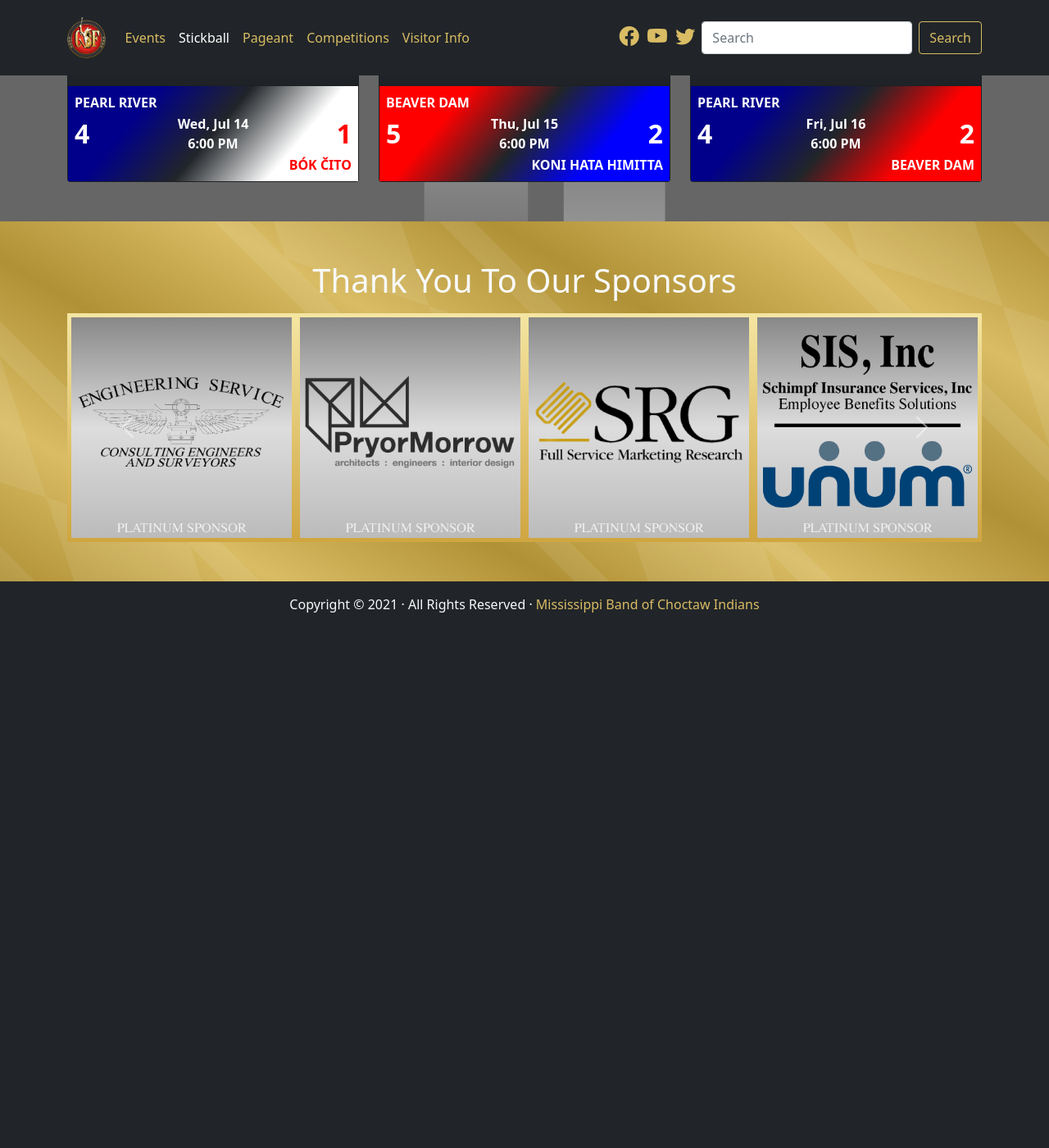
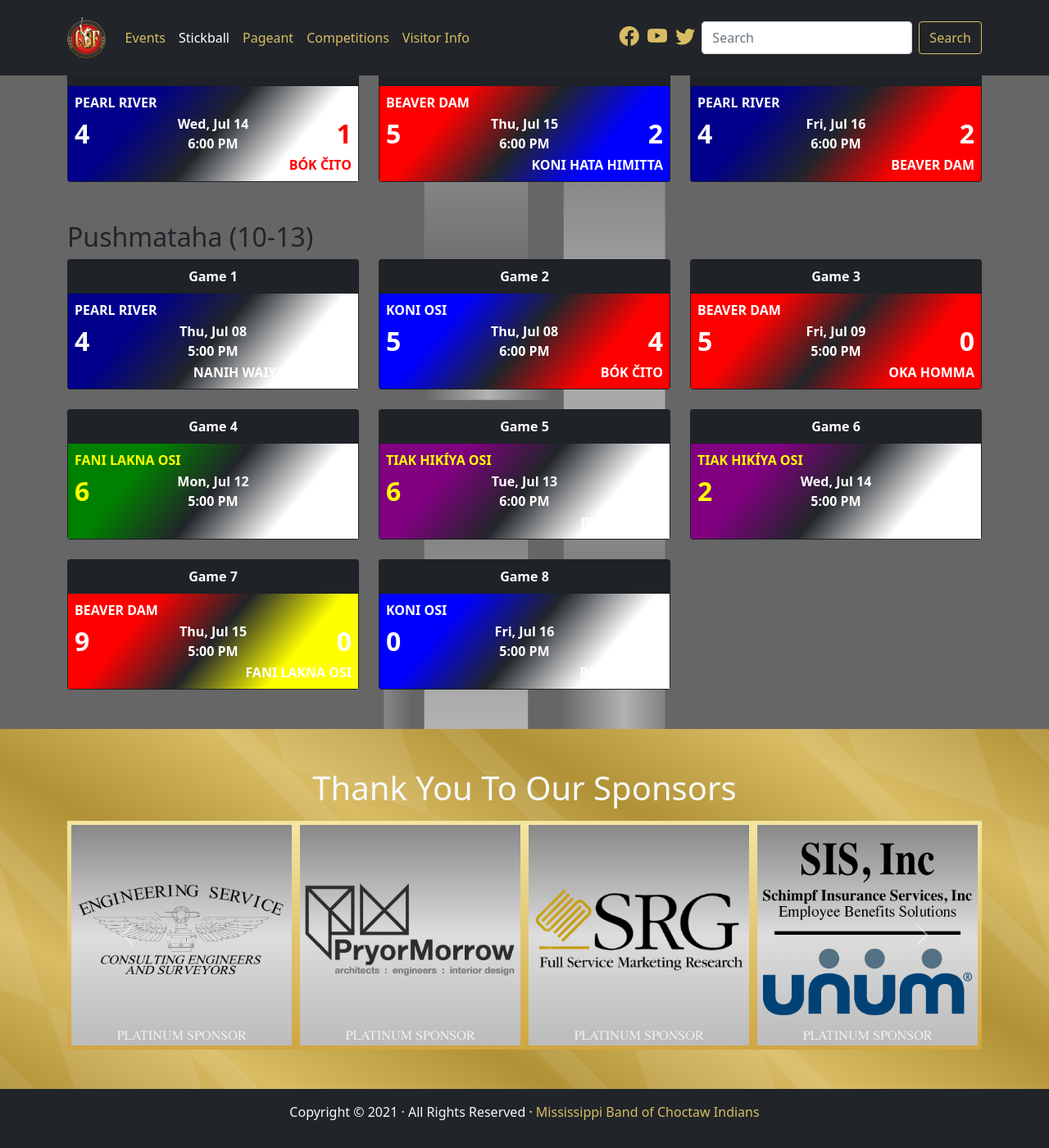
Before and after one commit to smattera/smattera.github.io, a Jekyll site: the page built from stickball/index.md, in a window 1280 px wide and 1400 px high, scrolled down 2402 px. Shown: the whole window at 82% size. Built offline with Jekyll 4.4.1, drawn with Linux system fonts in a browser that asks for light colours; nearby versions of some CDN libraries; before the commit the page ends 3183 px from its top, so only the background shows below that.

Commit message:
Update stickball.html

```diff
--- a/_includes/stickball.html
+++ b/_includes/stickball.html
@@ -48,5 +48,18 @@
       {% include game.html g="5" d="Thu, Jul 15" hr="6:00 PM" t1="BEAVER DAM" t1c="red" t1c2="white" t1s="5" t2="KONI HATA HIMITTA" t2c="blue" t2c2="white" t2s="2" %}
       {% include game.html g="6" d="Fri, Jul 16" hr="6:00 PM" t1="PEARL RIVER" t1c="darkblue" t1c2="white" t1s="4" t2="BEAVER DAM" t2c="red" t2c2="white" t2s="2" %}
     </div>
+
+    <h2 class="text-start pt-5">Pushmataha (10-13)</h2>
+    <div class="row row-cols-1 row-cols-md-2 row-cols-lg-3 g-4">
+      {% include game.html g="1" d="Thu, Jul 08" hr="5:00 PM" t1="PEARL RIVER" t1c="darkblue" t1c2="white" t1s="4" t2="NANIH WAIYA ATTITUDE" t2c="black" t2c="white" t2s="1" %}
+      {% include game.html g="2" d="Thu, Jul 08" hr="6:00 PM" t1="KONI OSI" t1c="blue" t1c2="white" t1s="5" t2="BÓK ČITO" t2c="white" t2c="red" t2s="4" %}
+      {% include game.html g="3" d="Fri, Jul 09" hr="5:00 PM" t1="BEAVER DAM" t1c="red" t1c2="white" t1s="5" t2="OKA HOMMA" t2c="yellow" t2c="red" t2s="0" %}
+      {% include game.html g="4" d="Mon, Jul 12" hr="5:00 PM" t1="FANI LAKNA OSI" t1c="green" t1c2="yellow" t1s="6" t2="WARRIORS" t2c="maroon" t2c="white" t2s="4" %}
+      {% include game.html g="5" d="Tue, Jul 13" hr="6:00 PM" t1="TIAK HIKÍYA OSI" t1c="purple" t1c2="yellow" t1s="6" t2="PEARL RIVER" t2c="darkblue" t2c="white" t2s="4" %}
+      {% include game.html g="6" d="Wed, Jul 14" hr="5:00 PM" t1="TIAK HIKÍYA OSI" t1c="purple" t1c2="yellow" t1s="2" t2="KONI OSI" t2c="blue" t2c="white" t2s="4" %}
+      {% include game.html g="7" d="Thu, Jul 15" hr="5:00 PM" t1="BEAVER DAM" t1c="red" t1c2="white" t1s="9" t2="FANI LAKNA OSI" t2c="green" t2c="yellow" t2s="0" %}
+      {% include game.html g="8" d="Fri, Jul 16" hr="5:00 PM" t1="KONI OSI" t1c="blue" t1c2="white" t1s="0" t2="BEAVER DAM" t2c="red" t2c="white" t2s="4" %}
+    </div>
+
   </div>
 </section>
```
Lines whose indentation alone changed are shown as unchanged.
